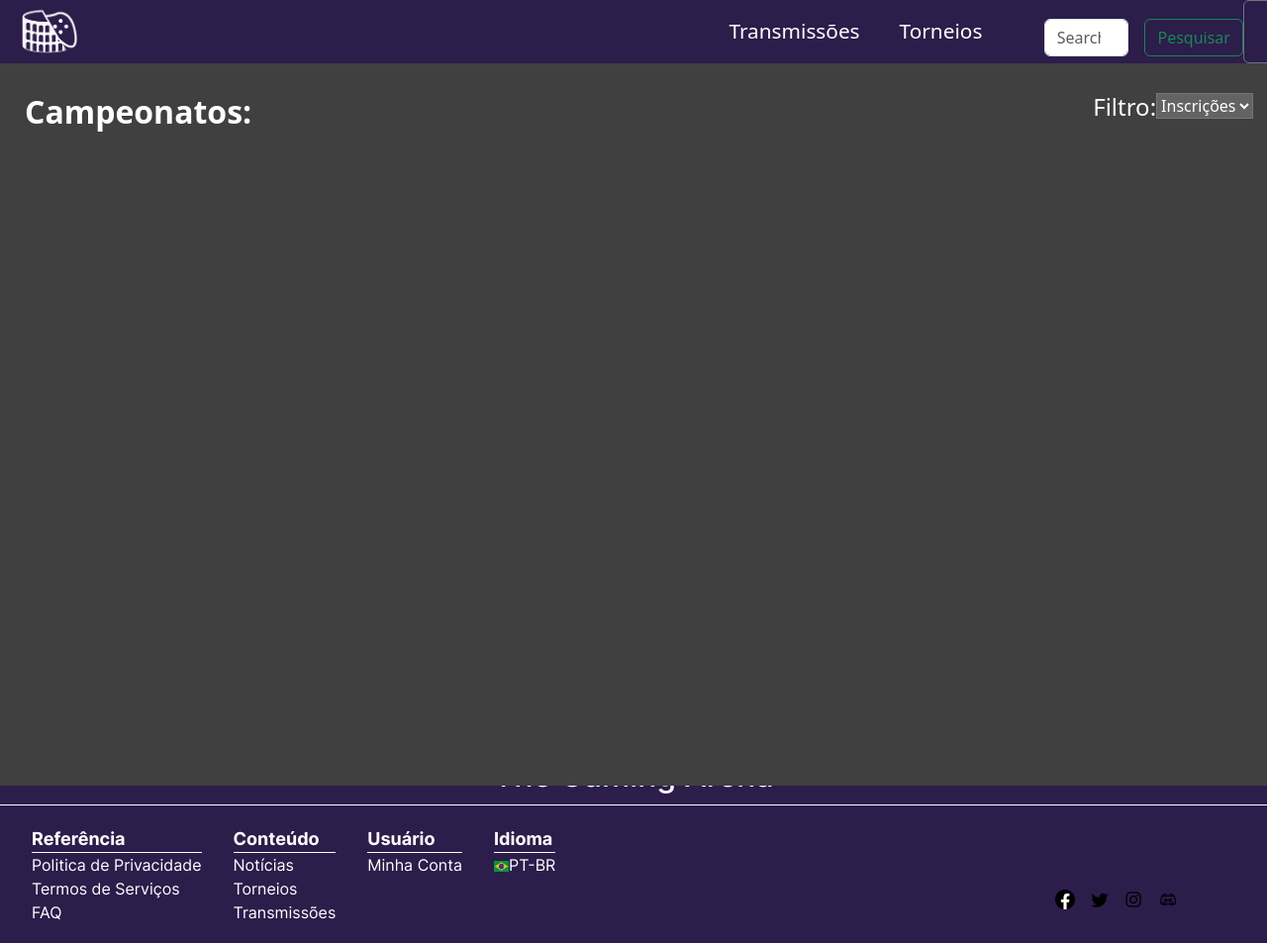
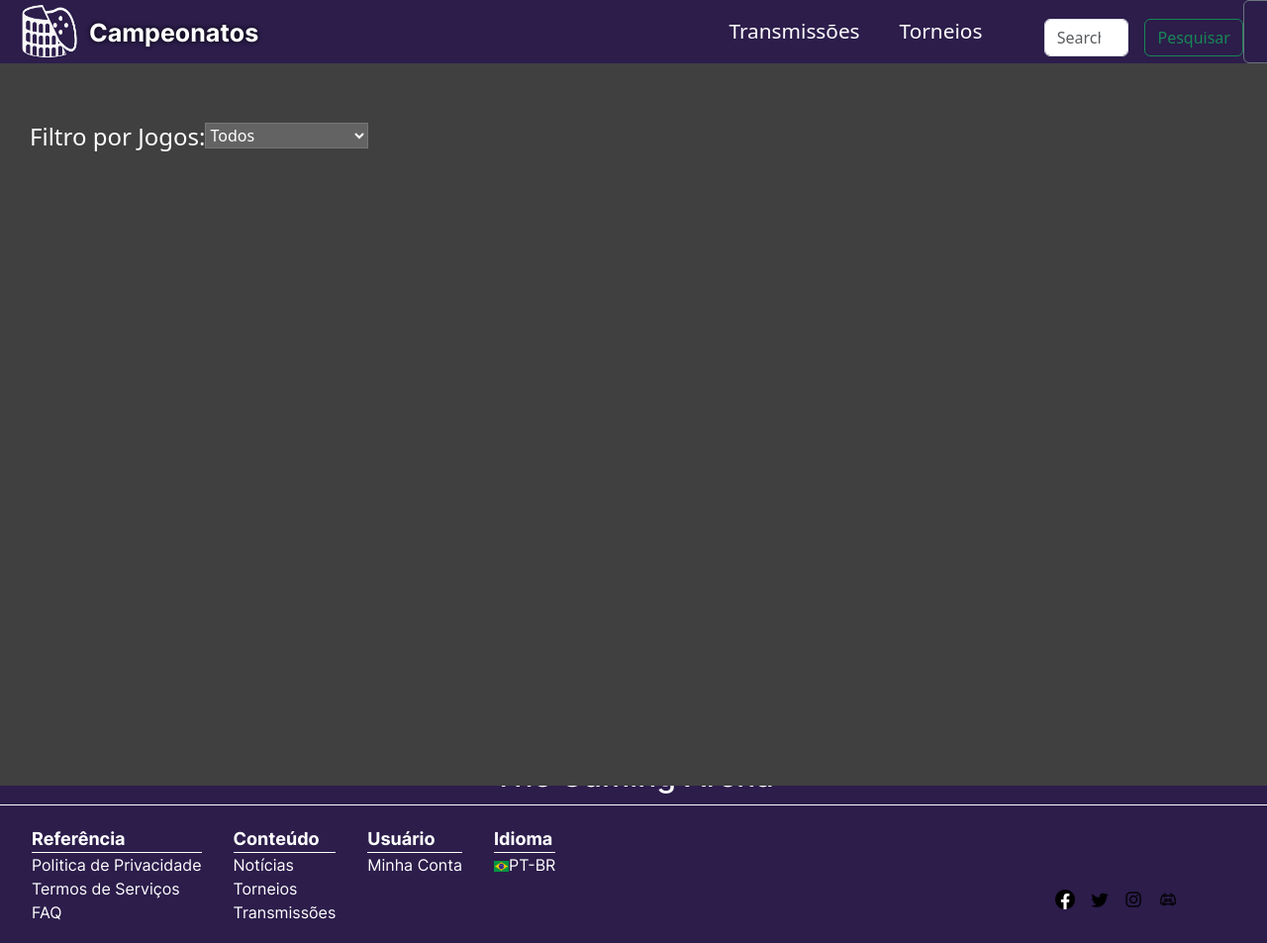
Before and after one commit to PedroHSGAraujo/TheGamingArenaWebsite, a plain HTML site: page paginas/paginaCampeonatos.html in a window 1280 px wide. Shown: the top 953 px of the page at 99% size. Drawn offline with Linux system fonts and the light colour scheme.

Commit message:
Página de campeonatos

```diff
--- a/Css/paginaCampeonatos.css
+++ b/Css/paginaCampeonatos.css
@@ -9,6 +9,11 @@
     --point-list: #CCCCCC;
     --line-input: #D9D9D9;
   }
+  @font-face {
+    font-family: Inter;
+    src: url(../font/rodape/Inter-VariableFont_slnt\,wght.ttf);
+}
+
 *{
     margin: 0;
 }
@@ -19,15 +24,16 @@
     position: relative;
     background: var(--background-color);
 }
-.campeonatoh2{
+.cabecalho{
+    display: flex;
+}
+p{
     color: var(--white-color);
-
-    margin-left: 25px;
-}
-#campeonatoh4{
-    position: relative;
-    left: 850px;
-    color: rgba(255, 255, 255, 1);
+    font-size: 25px;
+    margin-top: 20px;
+    margin-left: 10px;
+    font-family: Inter;
+    font-weight: bold;
 }
 #texto-campeonatos{
     width: 100%;
@@ -37,6 +43,13 @@
     position: relative;
     top: 30px;
 }
+#campeonatoh4{
+    position: relative;
+    left: 30px;
+    top: 30px;
+    color: rgba(255, 255, 255, 1);
+}
+
 select {
     background-color: #636363;
     color: rgba(255, 255, 255, 1);
--- a/paginas/paginaCampeonatos.html
+++ b/paginas/paginaCampeonatos.html
@@ -14,7 +14,9 @@
     <nav class="navbar navbar-expand-lg bg-body-tertiary">
         <div class="container-fluid row">
         <a class="navbar-brand Letras_Cabeçalho col-6" href="/index.html">
-           <div><img src="/IMG/Cabecalho/Logo White.png" width="60px" title="The Gaming Arena" alt=""></div>
+           <div class="cabecalho"><img src="/IMG/Cabecalho/Logo White.png" width="60px" title="The Gaming Arena" alt="">
+            <p>Campeonatos</p>
+            </div>
         </a>
         <button class="navbar-toggler" type="button" data-bs-toggle="collapse"
            data-bs-target="#navbarSupportedContent" aria-controls="navbarSupportedContent"
@@ -118,12 +120,21 @@
      <main>
         <div class="container-campeonatos">
             <div id="texto-campeonatos">
-                <h2 class="campeonatoh2"><b>Campeonatos:</b></h2>
-                <h4 id="campeonatoh4">Filtro: </h4>
+                <h4 id="campeonatoh4">Filtro por Jogos: </h4>
                 <form id="campeonatoh4" action="">
                     <select name="filtro" id="filtro">
-                        <option value="">Inscrições</option>
                         <option value="">Todos</option>
+                        <option value="">Valorant</option>
+                        <option value="">Apex legends</option>
+                        <option value="">PURG</option>
+                        <option value="">CS GO</option>
+                        <option value="">Warzone</option>
+                        <option value="">Minecraft</option>
+                        <option value="">Fall Guys</option>
+                        <option value="">Among Us</option>
+                        <option value="">Fortnite</option>
+                        <option value="">League of Legends</option>
+                        <option value="">Hearthstone</option>
                     </select>
                 </form>
             </div>
```
